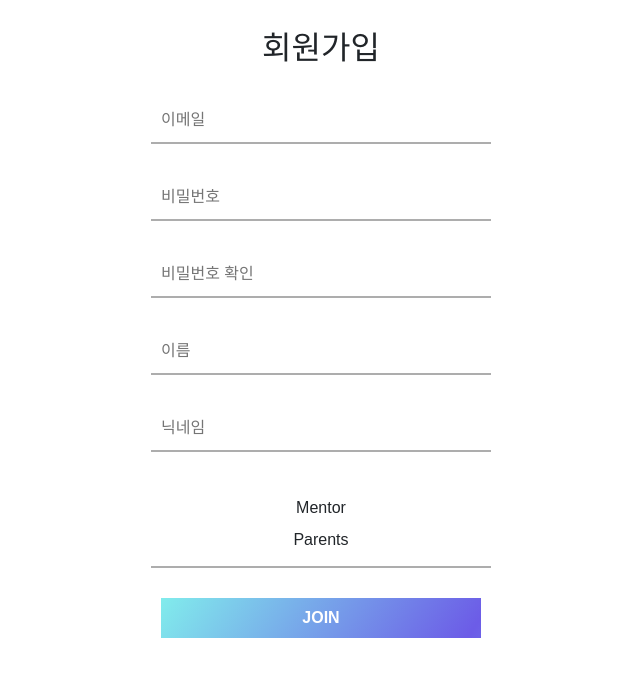
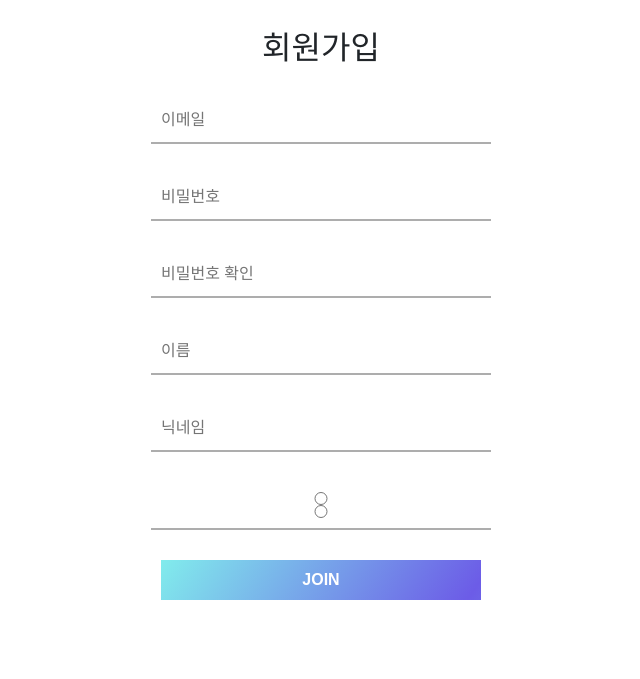
Before and after one commit to wootakjeon/do_it_django, a Django app: page /join/ in a window 1280 px wide. Shown: the part 121-800 px from the top of the page, without its empty margins (319-959 px from the left). Run offline with Django 4.2, Linux system fonts and the light colour scheme.

Commit message:
join.html role radio버튼으로 변경 디자인 수정해야 함

```diff
--- a/static/css/join.css
+++ b/static/css/join.css
@@ -99,7 +99,7 @@ body {
 }
 
 .gender {
-    width: 100%;
+  width: 100%;
   border:none;
   outline:none;
   color: #636e72;
--- a/user/templates/user/join.html
+++ b/user/templates/user/join.html
@@ -44,8 +44,8 @@
 				  <div id="nicknameError" class="error"></div>
 				</div>
 				<div class="textForm">
-					<input name="gender" type="text" value ="Mentor" class="dropdown-item">
-					<input name="gender" type="text" value ="Parents" class="dropdown-item">
+					<input name="gender" type="radio" value ="Mentor" class="dropdown-item">
+					<input name="gender" type="radio" value ="Parents" class="dropdown-item">
 				</div>
 
 				<input type="submit" class="join-btn" value="JOIN"/>
```
